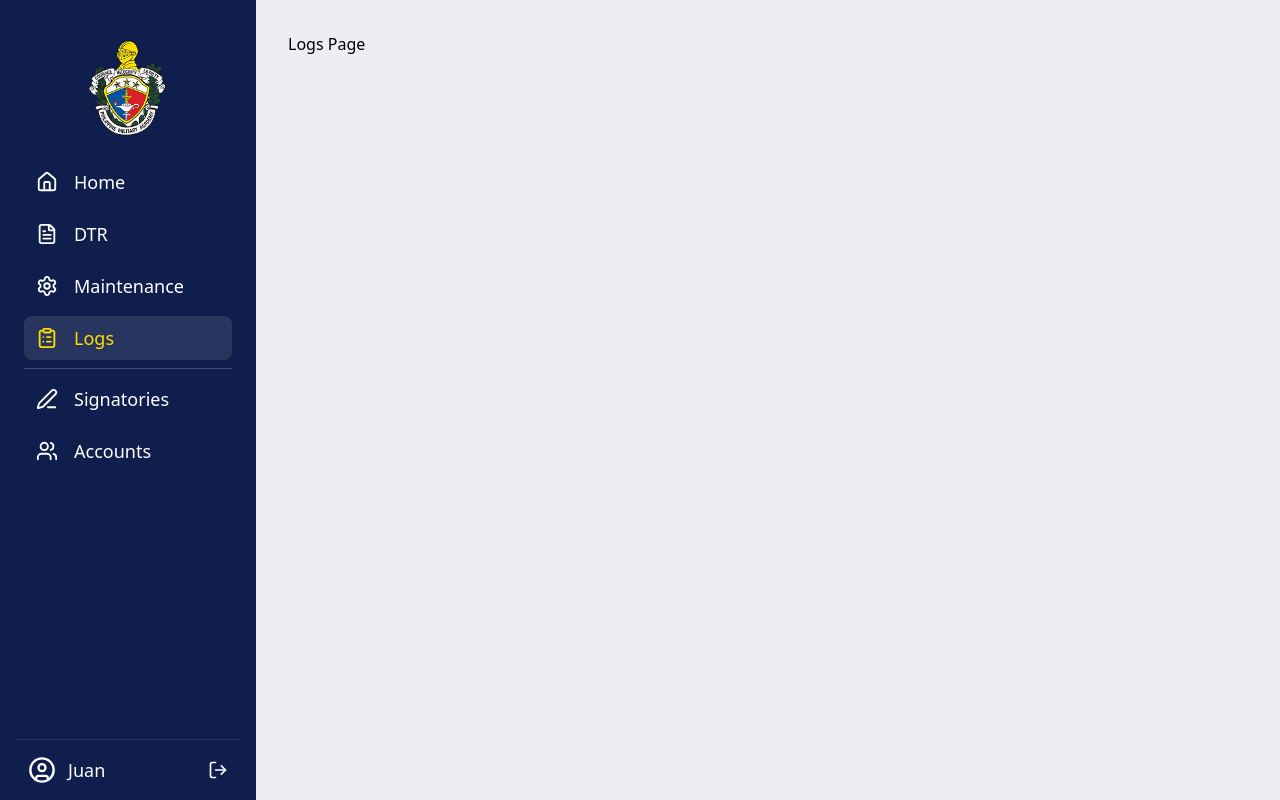
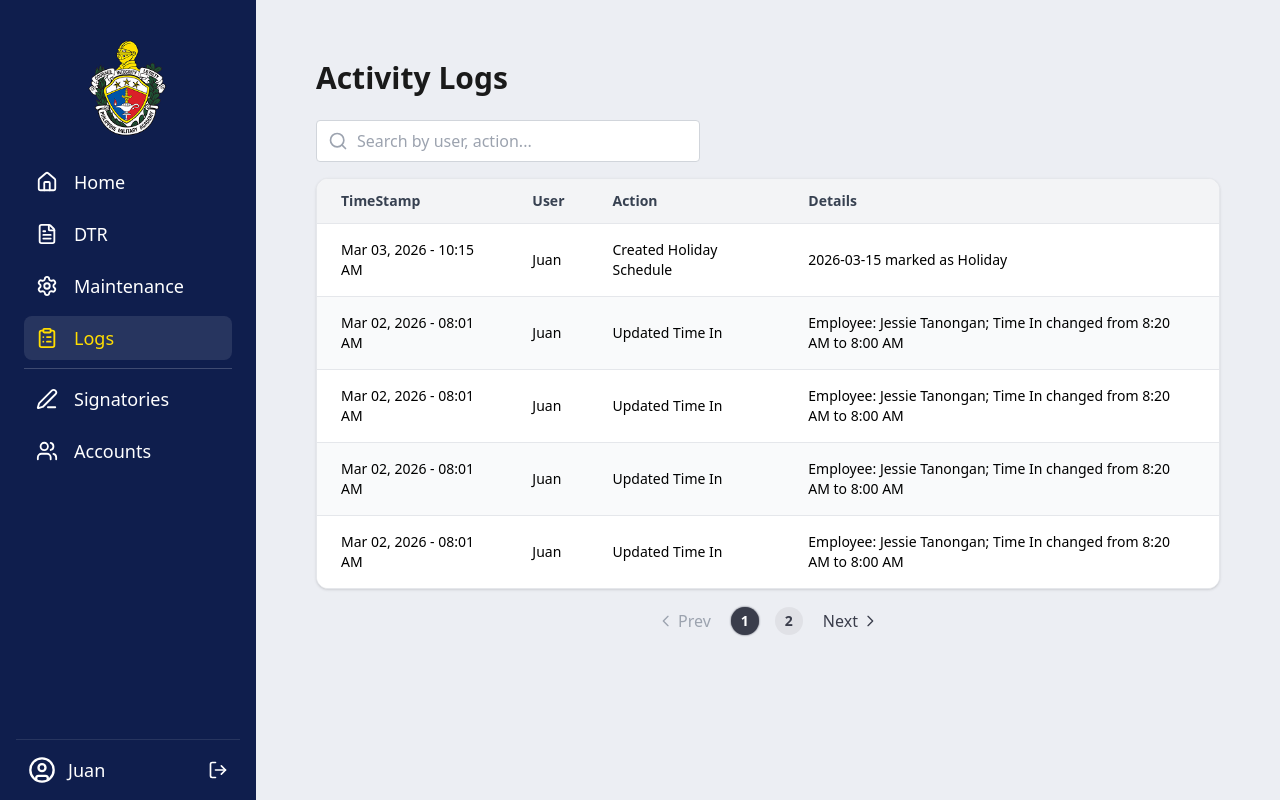
Before and after one commit to cayeelii/PMA-DTR, a React (Vite) app in the folder frontend/: page /logs in a window 1280 px wide. Built offline with nearby package versions, Linux system fonts and the light colour scheme.

Commit message:
add activity logs page UI

```diff
--- a/frontend/src/pages/Logs.jsx
+++ b/frontend/src/pages/Logs.jsx
@@ -1,5 +1,177 @@
+import { useMemo, useState } from "react";
+import { Search } from "lucide-react";
+
+const PAGE_SIZE = 5;
+
+const mockLogs = [
+  {
+    id: 1,
+    timestamp: "Mar 03, 2026 - 10:15 AM",
+    user: "Juan",
+    action: "Created Holiday Schedule",
+    details: "2026-03-15 marked as Holiday",
+  },
+  {
+    id: 2,
+    timestamp: "Mar 02, 2026 - 08:01 AM",
+    user: "Juan",
+    action: "Updated Time In",
+    details: "Employee: Jessie Tanongan; Time In changed from 8:20 AM to 8:00 AM",
+  },
+  {
+    id: 3,
+    timestamp: "Mar 02, 2026 - 08:01 AM",
+    user: "Juan",
+    action: "Updated Time In",
+    details: "Employee: Jessie Tanongan; Time In changed from 8:20 AM to 8:00 AM",
+  },
+  {
+    id: 4,
+    timestamp: "Mar 02, 2026 - 08:01 AM",
+    user: "Juan",
+    action: "Updated Time In",
+    details: "Employee: Jessie Tanongan; Time In changed from 8:20 AM to 8:00 AM",
+  },
+  {
+    id: 5,
+    timestamp: "Mar 02, 2026 - 08:01 AM",
+    user: "Juan",
+    action: "Updated Time In",
+    details: "Employee: Jessie Tanongan; Time In changed from 8:20 AM to 8:00 AM",
+  },
+  {
+    id: 6,
+    timestamp: "Mar 02, 2026 - 08:01 AM",
+    user: "Juan",
+    action: "Updated Time In",
+    details: "Employee: Jessie Tanongan; Time In changed from 8:20 AM to 8:00 AM",
+  },
+
+];
+
 function LogsPage() {
-    return <div>Logs Page</div>;
-  }
+  const [search, setSearch] = useState("");
+  const [page, setPage] = useState(1);
 
-  export default LogsPage;
+  const filteredLogs = useMemo(() => {
+    const searchText = search.toLowerCase().trim();
+
+    if (!searchText) {
+      return mockLogs;
+    }
+
+    return mockLogs.filter((log) =>
+      [log.timestamp, log.user, log.action, log.details]
+        .join(" ")
+        .toLowerCase()
+        .includes(searchText)
+    );
+  }, [search]);
+
+  const totalPages = Math.ceil(filteredLogs.length / PAGE_SIZE);
+  const paginatedLogs = filteredLogs.slice((page - 1) * PAGE_SIZE,page * PAGE_SIZE);
+
+  return (
+    <div className="relative bg-surface w-full text-theme p-2 pt-2 overflow-y-hidden">
+      <div className="p-1 md:p-5 md:mt-0">
+        {/* Page Header */}
+        <div className="flex flex-row md:items-center justify-between mb-6 gap-4">
+          <h1 className="text-2xl md:text-3xl font-bold text-primary">
+            Activity Logs
+          </h1>
+        </div>
+
+        {/* Search */}
+        <div className="flex flex-row md:items-center justify-between gap-4 mb-4">
+          <div className="relative w-full max-w-sm">
+            <span className="absolute left-3 top-1/2 -translate-y-1/2 text-gray-400">
+              <Search className="w-5 h-5" />
+            </span>
+            <input
+              type="text"
+              placeholder="Search by user, action..."
+              value={search}
+              onChange={(event) => {
+                setSearch(event.target.value);
+                setPage(1);
+              }}
+              className="pl-10 pr-4 py-2 w-full border border-gray-300 rounded focus:outline-none focus:ring focus:border-blue-300"
+            />
+          </div>
+        </div>
+
+        {/* Table */}
+        <div className="bg-white rounded-xl shadow overflow-hidden border border-gray-200">
+          <table className="w-full text-sm">
+            <thead className="bg-gray-100 text-gray-700">
+              <tr>
+                <th className="text-left px-6 py-3 font-semibold"> TimeStamp</th>
+                <th className="text-left px-6 py-3 font-semibold">User</th>
+                <th className="text-left px-6 py-3 font-semibold">Action</th>
+                <th className="text-left px-6 py-3 font-semibold">Details</th>
+              </tr>
+            </thead>
+            <tbody>
+              {paginatedLogs.length === 0 ? (
+                <tr>
+                  <td
+                    colSpan={4}
+                    className="px-6 py-4 text-center text-gray-500"
+                  >
+                    No logs found.
+                  </td>
+                </tr>
+              ) : (
+                paginatedLogs.map((log, index) => (
+                  <tr
+                    key={log.id}
+                    className={`border-t ${
+                      index % 2 === 0 ? "bg-white" : "bg-gray-50"
+                    } hover:bg-blue-50 transition`}
+                  >
+                    <td className="px-6 py-4">{log.timestamp}</td>
+                    <td className="px-6 py-4">{log.user}</td>
+                    <td className="px-6 py-4">{log.action}</td>
+                    <td className="px-6 py-4">{log.details}</td>
+                  </tr>
+                ))
+              )}
+            </tbody>
+          </table>
+        </div>
+
+         {/* Pagination */}
+         <div className="flex justify-center items-center mt-4 gap-2">
+          <button
+            className="flex items-center text-[#3A3D4B] bg-transparent font-medium px-2 py-1 disabled:text-gray-400"
+            disabled={page === 1}
+            onClick={() => setPage(page - 1)}
+          >
+            <svg className="w-4 h-4 mr-1" fill="none" stroke="currentColor" strokeWidth={2} viewBox="0 0 24 24"><path strokeLinecap="round" strokeLinejoin="round" d="M15 19l-7-7 7-7" /></svg>
+            Prev
+          </button>
+          {Array.from({ length: totalPages }, (_, i) => (
+            <button
+              key={i}
+              className={`mx-1 w-7 h-7 flex items-center justify-center rounded-full text-sm font-semibold transition ${page === i + 1 ? "bg-[#3A3D4B] text-white" : "bg-[#E0E1E6] text-[#3A3D4B]"}`}
+              onClick={() => setPage(i + 1)}
+              style={{ boxShadow: page === i + 1 ? "0 0 2px #3A3D4B" : "none" }}
+            >
+              {i + 1}
+            </button>
+          ))}
+          <button
+            className="flex items-center text-[#3A3D4B] bg-transparent font-medium px-2 py-1 disabled:text-gray-400"
+            disabled={page === totalPages || totalPages === 0}
+            onClick={() => setPage(page + 1)}
+          >
+            Next
+            <svg className="w-4 h-4 ml-1" fill="none" stroke="currentColor" strokeWidth={2} viewBox="0 0 24 24"><path strokeLinecap="round" strokeLinejoin="round" d="M9 5l7 7-7 7" /></svg>
+          </button>
+        </div>
+      </div>
+    </div>
+  );
+}
+
+export default LogsPage;
```
